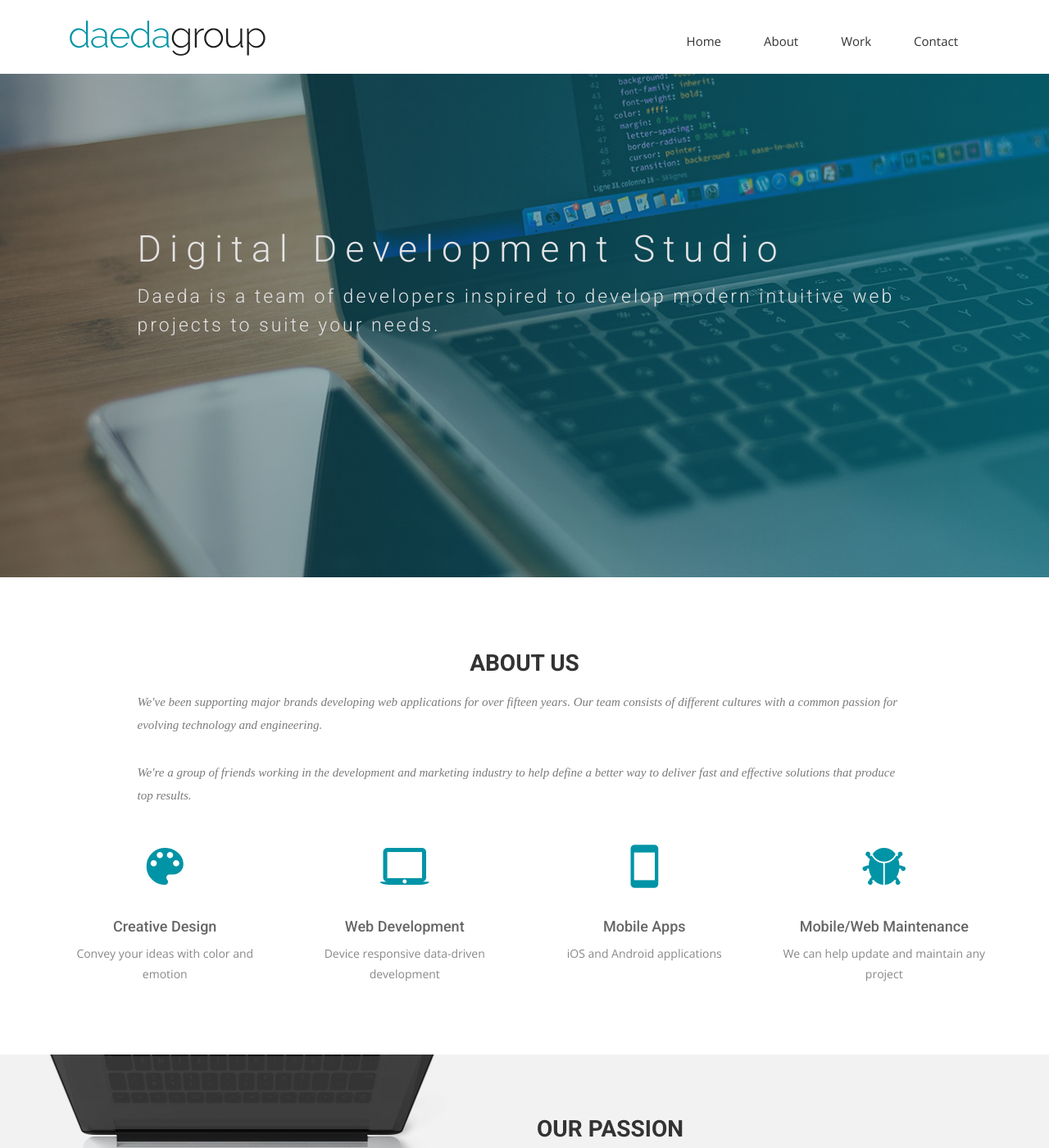
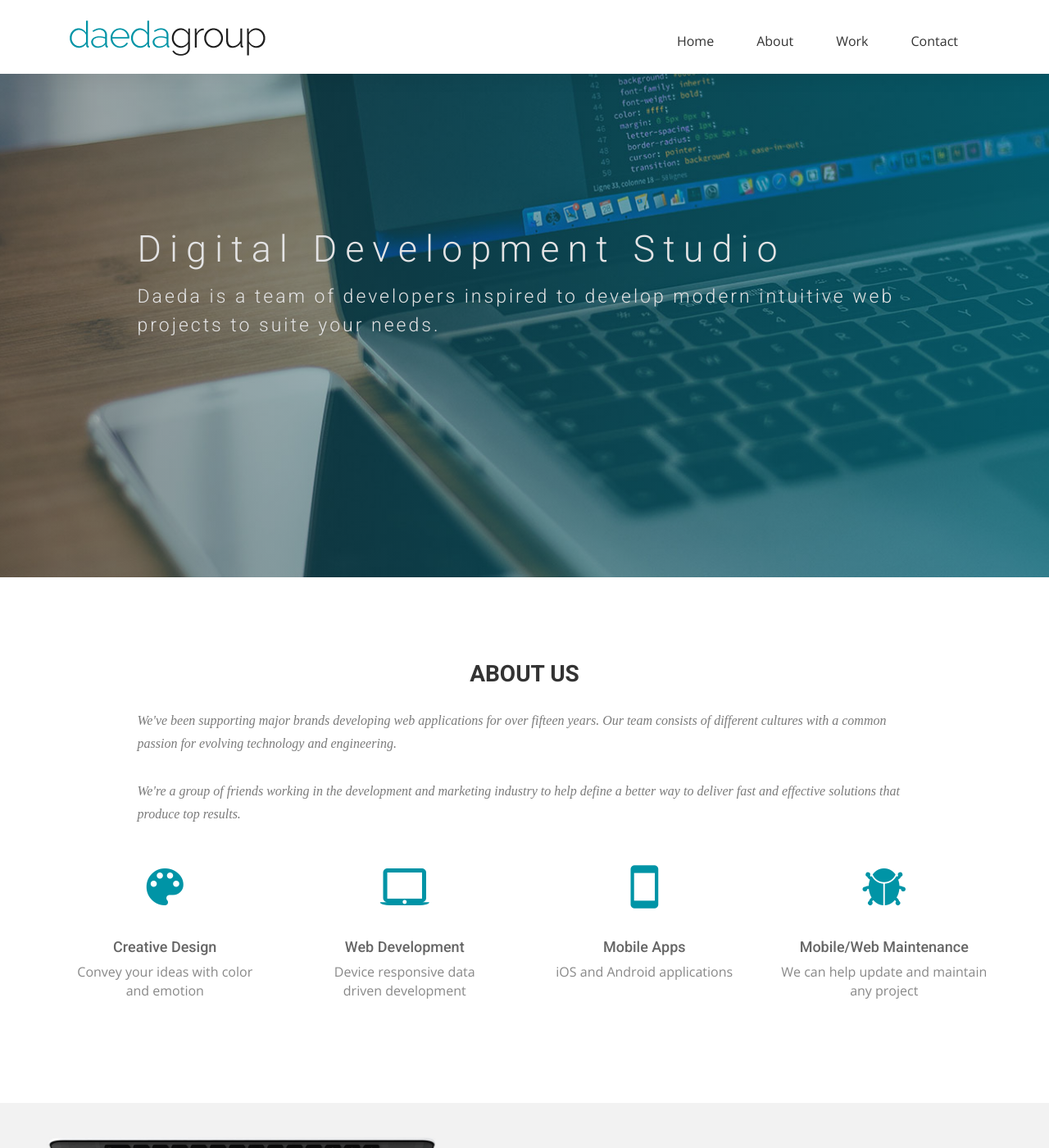
Before and after one commit to DaedaGroup/company-website, a Jekyll site: the page built from index.html, in a window 1280 px wide and 1400 px high. Shown: the whole window at 82% size. Built offline with Jekyll 4.4.1, drawn with Linux system fonts in a browser that asks for light colours; nearby versions of some CDN libraries; some web fonts are replaced; some of the changed text lies outside the part shown.

Commit message:
adjusting font sizes and section padding

```diff
--- a/css/airspace.css
+++ b/css/airspace.css
@@ -15,6 +15,7 @@
 --*/
 body {
   font-family: 'Open Sans', sans-serif;
+  font-size: 16px;
   -webkit-font-smoothing: antialiased;
 }
 h1,
@@ -34,7 +35,7 @@ h3 {
   font-weight: 300;
 }
 p {
-  font-size: 15px;
+  font-size: 16px;
   line-height: 28px;
 }
 ul {
@@ -71,6 +72,7 @@ header {
   padding: 20px 0;
   width: 100%;
   z-index: 9999;
+  box-shadow: 0 0 1.5em rgba(0,0,0,.1);
 }
 header .navbar {
   margin-bottom: 0px;
@@ -89,7 +91,7 @@ header .navbar-default .navbar-nav {
 header .navbar-default .navbar-nav li a {
   color: #333333;
   padding: 10px 26px;
-  font-size: 15px;
+
 }
 font header .navbar-default .navbar-nav li a:hover {
   color: #000;
@@ -143,11 +145,10 @@ font header .navbar-default .navbar-nav li a:hover {
 --*/
 #intro {
   text-align: center;
-  padding: 4em 0;
+  padding: 6em 0;
 }
 #intro .block h2 {
-  padding-top: 35px;
-  line-height: 27px;
+  line-height: 1.6;
   margin: 0;
 }
 #intro .block p {
@@ -184,8 +185,8 @@ font header .navbar-default .navbar-nav li a:hover {
   color: #888;
   padding-top: 10px;
   margin: 0;
-  font-size: 14px;
-  line-height: 1.8;
+  font-size: 1em;
+  line-height: 1.4;
 }
 /*--
 	service Start
@@ -210,7 +211,7 @@ font header .navbar-default .navbar-nav li a:hover {
   color: #888;
   padding-top: 10px;
   margin: 0;
-  font-size: 14px;
+  font-size: 1em;
   line-height: 1.8;
 }
 /*--
@@ -218,7 +219,7 @@ font header .navbar-default .navbar-nav li a:hover {
 */
 #work {
   text-align: center;
-  padding: 4em 0;
+  padding: 6em 0;
 }
 #work .work-item {
   margin-bottom: 4em;
@@ -230,7 +231,7 @@ font header .navbar-default .navbar-nav li a:hover {
   background: url("../img/call-to-action-bg.jpg") no-repeat;
   background-size: cover;
   background-attachment: fixed;
-  padding: 4em 0px;
+  padding: 6em 0px;
   position: relative;
   text-align: center;
   color: #fff;
@@ -255,14 +256,14 @@ font header .navbar-default .navbar-nav li a:hover {
   font-weight: 600;
 }
 #call-to-action p {
-  font-size: 14px;
+  font-size: 1em;
   line-height: 1.6;
 }
 #call-to-action .block button {
   padding: 1.2em 4em;
   border: none;
   background-color: #0094a6;
-  font-size: 15px;
+  font-size: 16px;
   color: #fff;
   margin-top: 30px;
 }
@@ -311,7 +312,7 @@ font header .navbar-default .navbar-nav li a:hover {
   box-sizing: border-box;
   -webkit-backface-visibility: hidden;
   backface-visibility: hidden;
-  padding: 4em 0;
+  padding: 6em 0;
 }
 #feature h2 {
   font-size: 28px;
@@ -331,7 +332,7 @@ font header .navbar-default .navbar-nav li a:hover {
 	content Start
 --*/
 #testimonial {
-  padding: 4em 0px;
+  padding: 6em 0px;
 }
 #testimonial .block h2 {
   line-height: 27px;
@@ -478,7 +479,7 @@ font header .navbar-default .navbar-nav li a:hover {
   display: inline-block;
   padding: 0px 25px;
   cursor: pointer;
-  font-size: 15px;
+  font-size: 16px;
   line-height: 40px;
   font-weight: 600;
   color: #333333;
@@ -555,11 +556,11 @@ font header .navbar-default .navbar-nav li a:hover {
   letter-spacing: 1px;
 }
 #portfolio-work .block .portfolio-contant ul li a p {
-  font-size: 15px;
+  font-size: 16px;
 }
 #portfolio-work .block .portfolio-contant ul li a span {
   font-style: italic;
-  font-size: 13px;
+  font-size: 1em;
   color: #655E7A;
 }
 #portfolio-work .block .portfolio-contant ul img {
@@ -841,7 +842,7 @@ footer {
   padding-bottom: 55px;
 }
 footer p {
-  font-size: 13px;
+  font-size: 1em;
   line-height: 25px;
   color: #919191;
 }
--- a/css/responsive.css
+++ b/css/responsive.css
@@ -169,7 +169,7 @@ px      68    160    252    */
     font-size: 18px;
   }
   p {
-    font-size: 13px;
+    font-size: 1em;
   }
   header .navbar-default .navbar-toggle,
   header .navbar-default .navbar-toggle:hover,
@@ -182,7 +182,7 @@ px      68    160    252    */
     margin-top: 1.2em;
   }
   #slider {
-    padding-top: 15em;
+    padding-top: 10em;
     padding-bottom: 15em;
   }
   #slider .block {
@@ -192,7 +192,7 @@ px      68    160    252    */
     font-size: 20px;
   }
   #slider .block p {
-    font-size: 13px;
+    font-size: 1em;
   }
   /*--
 	wrapper Start
--- a/index.html
+++ b/index.html
@@ -37,28 +37,28 @@ permalink: /
             <div class="service-item">
                 <i class="ion-android-color-palette"></i>
                 <h4>Creative Design</h4>
-                <p>Convey your ideas with color and emotion</p>
+                <p>Convey your ideas with color and&nbsp;emotion</p>
             </div>
         </div>
         <div class="col-xs-10 col-xs-offset-1 col-sm-6 col-sm-offset-0 col-md-3">
             <div class="service-item">
                 <i class="ion-android-laptop"></i>
                 <h4>Web Development</h4>
-                <p>Device responsive data-driven development</p>
+                <p>Device responsive data driven&nbsp;development</p>
             </div>
         </div>
         <div class="col-xs-10 col-xs-offset-1 col-sm-6 col-sm-offset-0 col-md-3">
             <div class="service-item">
                 <i class="ion-android-phone-portrait"></i>
                 <h4>Mobile Apps</h4>
-                <p>iOS and Android applications</p>
+                <p>iOS and Android&nbsp;applications</p>
             </div>
         </div>
         <div class="col-xs-10 col-xs-offset-1 col-sm-6 col-sm-offset-0 col-md-3">
             <div class="service-item">
                 <i class="ion-bug"></i>
                 <h4>Mobile/Web Maintenance</h4>
-                <p>We can help update and maintain any project</p>
+                <p>We can help update and maintain any&nbsp;project</p>
             </div>
         </div>
         <!-- .col-md-5 close -->
```
Also changed, not shown: _includes/footer.html (+5 -5 lines).
